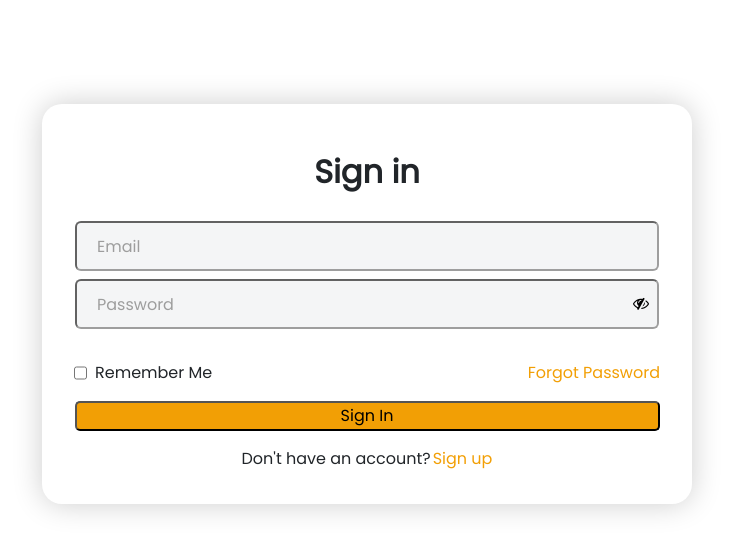
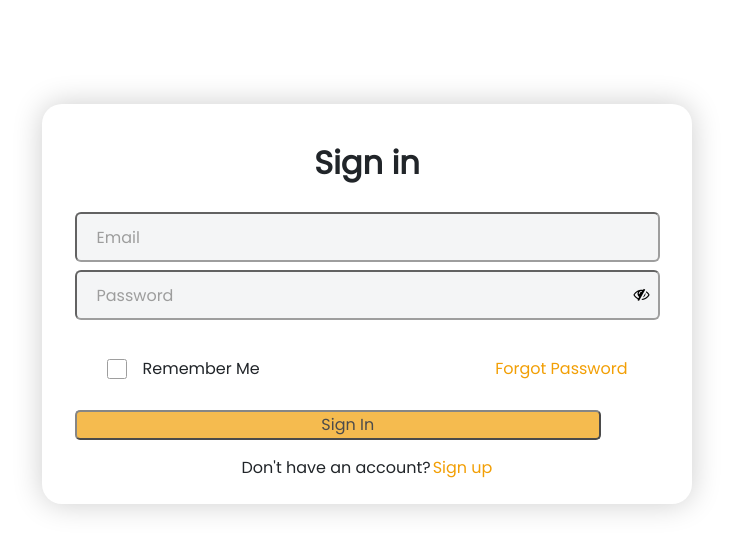
Before and after one commit to AgileRE-2023/USGenerator, a Django app: page / in a window 1280 px wide. Shown: the part 96-649 px from the top of the page, without its empty margins (273-1006 px from the left). Run offline with Django 4.2, Linux system fonts and the light colour scheme.

Commit message:
hotfix sign in

```diff
--- a/usg/client/static/css/signin.css
+++ b/usg/client/static/css/signin.css
@@ -105,8 +105,8 @@
   text-align: center;
 }
 
-input[type="email"] {
-  width: 584px;
+input {
+  width: 100%;
   height: 50px;
   flex-shrink: 0;
   border-radius: 8px;
@@ -115,29 +115,10 @@
   padding-left: 20px;
 }
 
-input[type="password"] {
-  width: 584px;
-  height: 50px;
-  flex-shrink: 0;
-  border-radius: 8px;
-  opacity: 0.7;
-  background: var(--gray-scales-off-white, #f0f2f3);
-  padding-left: 20px;
-}
-
-/* #password {
-    width: 584px;
-    height: 50px;
-    flex-shrink: 0;
-    border-radius: 8px;
-    opacity: 0.7;
-    background: var(--gray-scales-off-white, #F0F2F3);
-} */
-
 button {
   width: 584px;
   border-radius: 8px;
-  background-color: #F29F05;
+  background-color: #f29f05;
   color: var(--gray-scales-white, #fff);
   text-align: center;
   font-family: Poppins;
@@ -174,6 +155,7 @@
 
 .input-with-icon {
   position: relative;
+  width: 100%;
 }
 
 .input-with-icon .eye {
@@ -196,10 +178,17 @@
   margin-left: 2rem;
   margin-top: 1.5rem;
   justify-content: space-between;
+  align-items: center;
 }
 
 .remember {
   display: flex;
+  align-items: center;
+}
+
+.remember input {
+  margin-right: 8px;
+  width: 20px;
 }
 
 .remember p {
--- a/usg/client/templates/signin-reg/signin.html
+++ b/usg/client/templates/signin-reg/signin.html
@@ -10,10 +10,12 @@
   <form action="/postsignin/" method="post">
     {% csrf_token %}
     <h2 class="sign">Sign in</h2>
+    <div class="form-content">
+
       <div class="form-group mb-2">
         <input type="email" id="email" placeholder="Email" name="email" class="form rounded" required />
       </div>
-    <div class="password mb-2">
+      <div class="form-group mb-2">
         <div class="input-with-icon">
           <input type="password" class="form rounded" name="password" id="password" placeholder="Password" required />
           <span class="eye" onclick="showp()">
@@ -30,11 +32,10 @@
         <a href="#">Forgot Password</a>
       </div>
       <input class="login-button" type="submit" value="Sign In">
-
-
       <div class="dontHave">
         <p>Don't have an account?</p>
         <div class="signup"><a href="{% url 'client:regist' %}">Sign up</a></div>
+      </div>
     </div>
   </form>
 </div>
```
Also changed, not shown: other parts of usg/client/static/css/signin.css (+21 -21 lines). Lines whose indentation alone changed are shown as unchanged.
